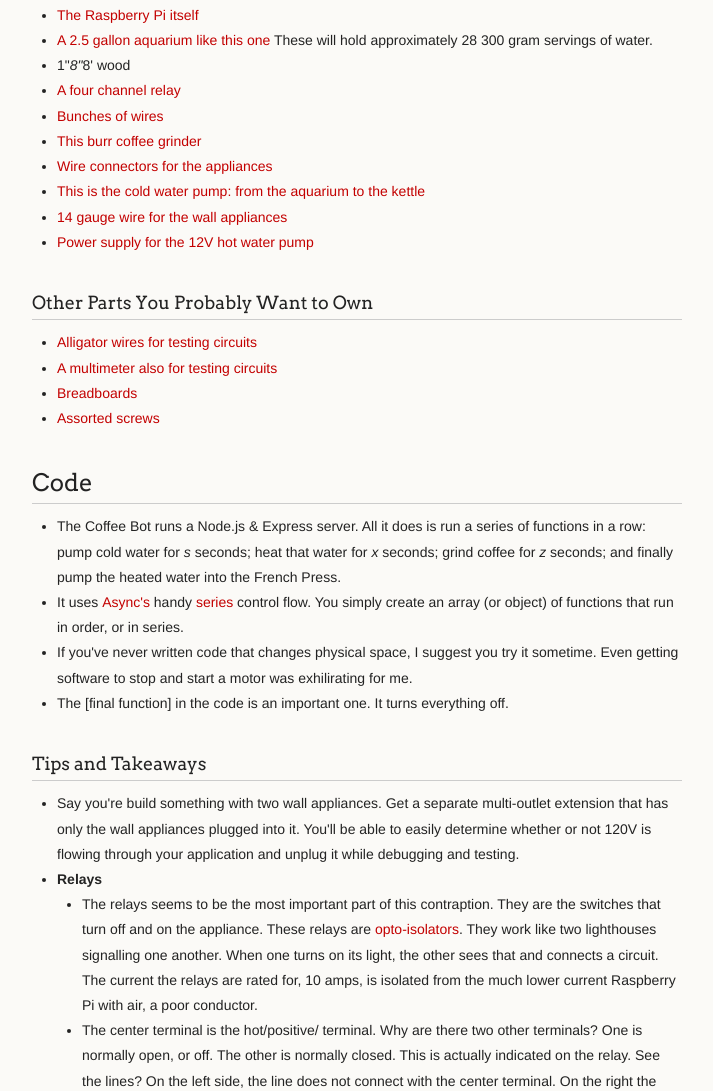
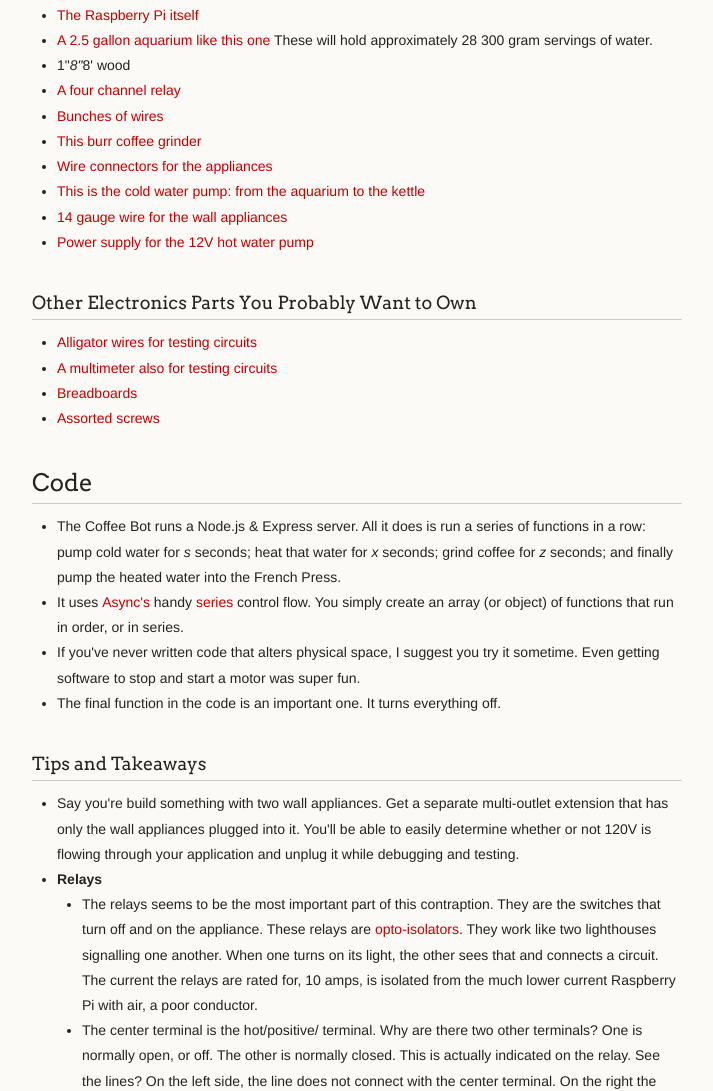
Before and after one commit to JohnAllen/coffee-bot, a plain HTML site: page index.html in a window 1280 px wide. Shown: the part 1338-2429 px from the top of the page, without its empty margins (278-991 px from the left). Drawn offline with Linux system fonts and the light colour scheme.

```diff
--- a/index.html
+++ b/index.html
@@ -91,7 +91,7 @@
 </ul>
 
 <h3>
-<a id="other-parts-you-probably-want-to-own" class="anchor" href="#other-parts-you-probably-want-to-own" aria-hidden="true"><span aria-hidden="true" class="octicon octicon-link"></span></a>Other Parts You Probably Want to Own</h3>
+<a id="other-electronics-parts-you-probably-want-to-own" class="anchor" href="#other-electronics-parts-you-probably-want-to-own" aria-hidden="true"><span aria-hidden="true" class="octicon octicon-link"></span></a>Other Electronics Parts You Probably Want to Own</h3>
 
 <ul>
 <li><a href="http://www.amazon.com/gp/product/B0002KRABU">Alligator wires for testing circuits</a></li>
@@ -106,8 +106,8 @@
 <ul>
 <li>The Coffee Bot runs a Node.js &amp; Express server.  All it does is run a series of functions in a row: pump cold water for <em>s</em> seconds; heat that water for <em>x</em> seconds; grind coffee for <em>z</em> seconds; and finally pump the heated water into the French Press.</li>
 <li>It uses <a href="https://github.com/caolan/async">Async's</a> handy <a href="https://github.com/caolan/async#seriestasks-callback">series</a> control flow.  You simply create an array (or object) of functions that run in order, or in series.</li>
-<li>If you've never written code that changes physical space, I suggest you try it sometime.  Even getting software to stop and start a motor was exhilirating for me.</li>
-<li>The [final function] in the code is an important one.  It turns everything off.</li>
+<li>If you've never written code that alters physical space, I suggest you try it sometime.  Even getting software to stop and start a motor was super fun.</li>
+<li>The final function in the code is an important one.  It turns everything off.</li>
 </ul>
 
 <h3>
```
Also changed, not shown: params.json (+1 -1 lines).
